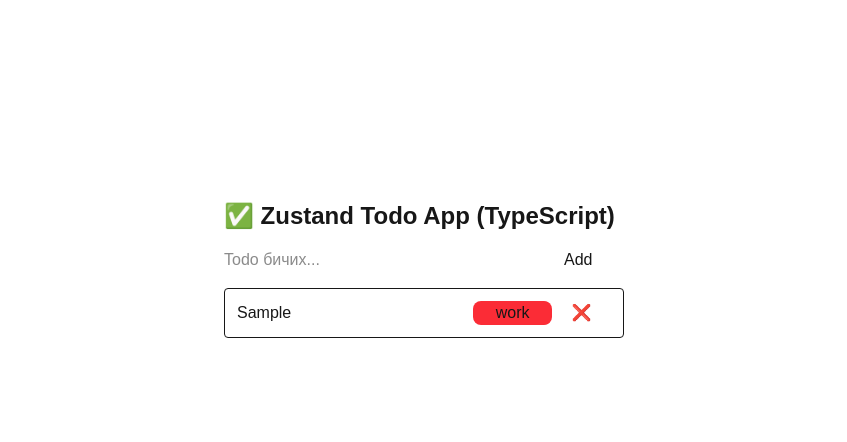
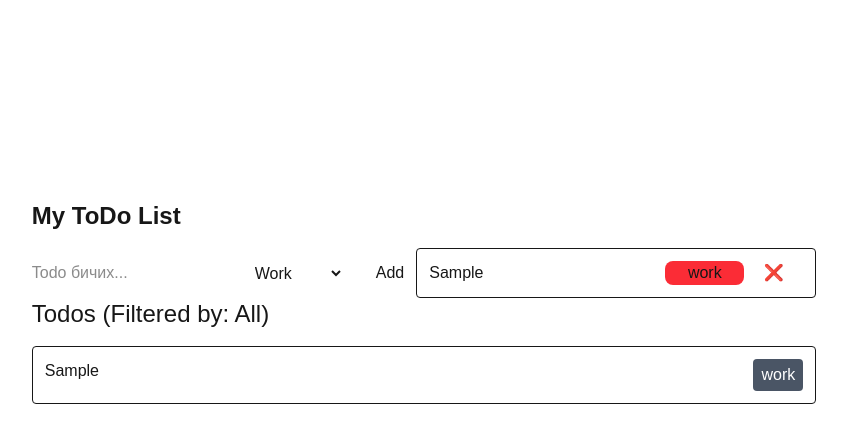
Before and after one commit to Maralgit/my-todo-list, a Next.js app: page / in a window 1280 px wide. Both pictures are taken after typing "Sample" into the empty fields and a click on the button "Add". Shown: the top 442 px of the page, without its empty margins (216-1063 px from the left). Built offline with nearby package versions, Linux system fonts and the light colour scheme.

Commit message:
added filter

```diff
--- a/src/app/page.tsx
+++ b/src/app/page.tsx
@@ -1,32 +1,47 @@
 'use client';
 import { useState } from 'react';
 import useTodoStore from '../store/todoStore';
+import { useSearchParams } from 'next/navigation';
 
-//const categories:{work, school, freetime};
 
 export default function Home() {
-  const [text, setText] = useState<string>('');
-  const {category, setCategory} =useTodoStore();
-  const { todos, addTodo, removeTodo } = useTodoStore();
+  const [text, setText] = useState('');
+  const {
+    todos,
+    addTodo,
+    removeTodo,
+    selectedCategory,
+    setCategory,
+  } = useTodoStore();
 
   const handleAdd = () => {
-    addTodo(text);
+    if (!text.trim()) return;
+    addTodo({ text, category: selectedCategory });
     setText('');
-    setCategory(category);
   };
+  const searchParams = useSearchParams();
+  const categories = searchParams.get('category');
+  const filteredTodos = categories
+    ? todos.filter((todo) => todo.category === categories)
+    : todos;
 
   return (
     <main className='flex items-center align-center flex-col gap-5 pt-50'>
       <div>
-        <h1 className='text-2xl font-bold mb-4'>✅ Zustand Todo App (TypeScript)</h1>
-        <div className='space-y-4'>
+        <h1 className='text-2xl font-bold mb-4'>My ToDo List</h1>
+        <div className='flex gap-3'>
           <input
             type="text"
             value={text}
             onChange={(e) => setText(e.target.value)}
             placeholder="Todo бичих..."
           />
-          <select className='pl-5 text-white' value={category} onChange={(e) => setCategory(e.target.value)}>
+          <select
+          value={selectedCategory}
+          onChange={(e) =>
+            setCategory(e.target.value as 'work' | 'school' | 'freetime')
+          }
+        >
             <option className='text-black' value="work">Work</option>
             <option className='text-black' value="school">School</option>
             <option className='text-black' value="free-time">Free Time</option>
@@ -37,10 +52,10 @@
             {todos.map((todo, i) => (
               <li key={i} className='flex flex-col-3 border p-3 rounded'>
                 <div className='w-60'>
-                  {todo}
+                  {todo.text}
                 </div>
-                <div className={`w-20 ${category === "work" ? "bg-red-500 rounded-lg" : category === "school" ? "bg-blue-500 rounded-lg" : "bg-green-500 rounded-lg"} text-center`}>
-                  {category}
+                <div className={`w-20 ${todo.category === "work" ? "bg-red-500 rounded-lg" : todo.category === "school" ? "bg-blue-500 rounded-lg" : "bg-green-500 rounded-lg"} text-center`}>
+                  {todo.category}
                 </div>
                 <div className='w-15 text-center'>
                   <button onClick={() => removeTodo(i)}>❌</button>
@@ -49,6 +64,17 @@
             ))}
           </ul>
         </div>
+        <div>
+          <h1 className="text-2xl mb-4">Todos (Filtered by: {categories || 'All'})</h1>
+          <ul className="space-y-2">
+            {filteredTodos.map((todo, i) => (
+              <li key={i} className="border rounded p-3 flex justify-between">
+                <span>{todo.text}</span>
+                <span className="px-2 py-1 text-white rounded bg-gray-600">{todo.category}</span>
+              </li>
+            ))}
+          </ul>
+        </div>
       </div>
     </main>
   );
--- a/src/store/todoStore.ts
+++ b/src/store/todoStore.ts
@@ -1,12 +1,16 @@
 import { create } from 'zustand';
 import { persist } from 'zustand/middleware'
 
+interface Todo {
+  text: string;
+  category: 'work'|'school'|'freetime';
+}
 
 interface TodoStore {
-  todos: string[];
-  category: 'work'|'school'|'freetime';
+  todos: Todo[];
+  selectedCategory: 'work' | 'school' | 'freetime';
   setCategory: (category: 'work'|'school'|'freetime') => void;
-  addTodo: (todo: string) => void;
+  addTodo: (todo: Todo) => void;
   removeTodo: (index: number) => void;
 }
 
@@ -14,11 +18,13 @@
   persist(
     (set) => ({
       todos: [],
-      category: 'work',
-      setCategory: (category) => set({ category }),
+      selectedCategory: 'work',
+      setCategory: (category) => {
+        set(()  => ({selectedCategory: category }));
+      },
 
-      addTodo: (todo:string) => {
-        if (!todo.trim()) return;
+      addTodo: (todo) => {
+        if (!todo.text.trim()) return;
         set((state) => ({ todos: [...state.todos, todo] }));
       },
       removeTodo: (index: number) => {
@@ -29,7 +35,7 @@
     }),
     {
       name: 'storage',
-      partialize: (state) => ({todos: state.todos, category: state.category}),
+      partialize: (state) => ({todos: state.todos, selectedCategory: state.selectedCategory,}),
     }
   )
 );
```
